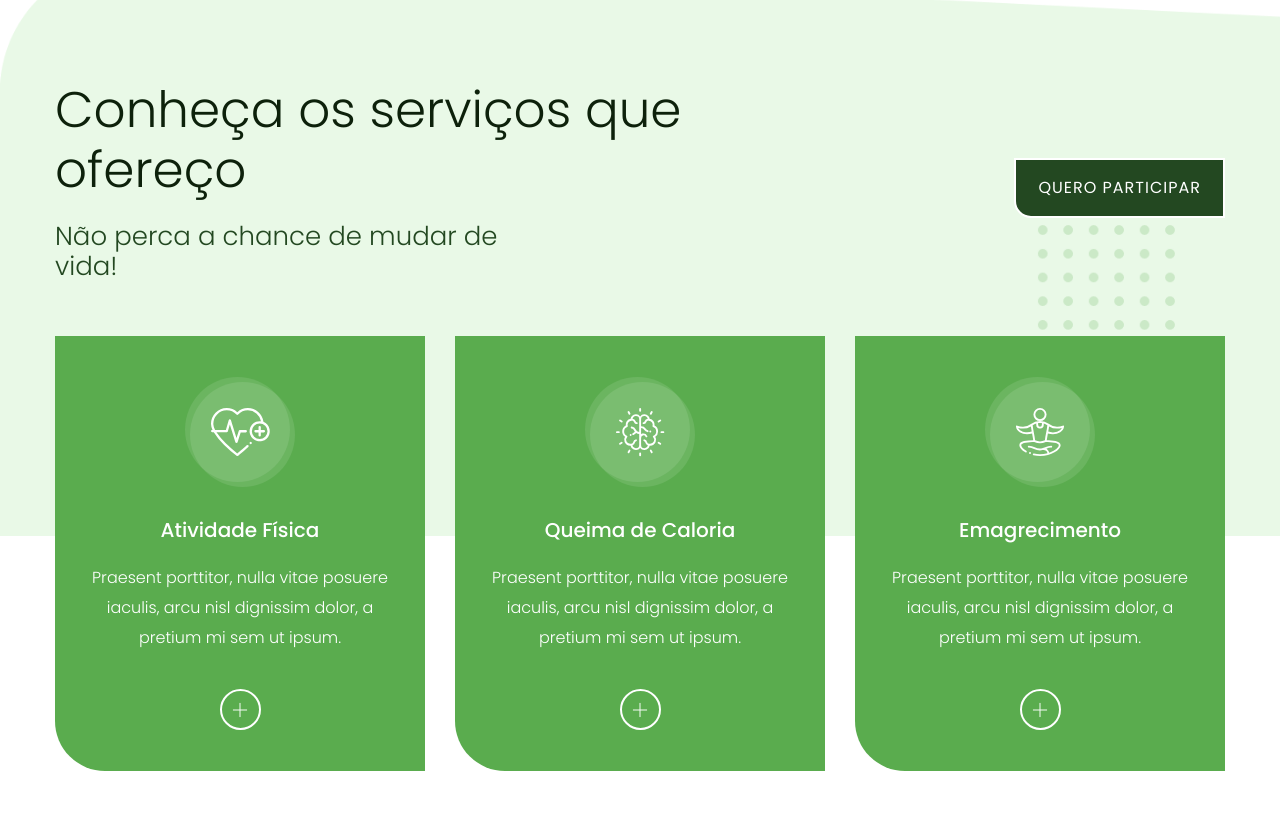
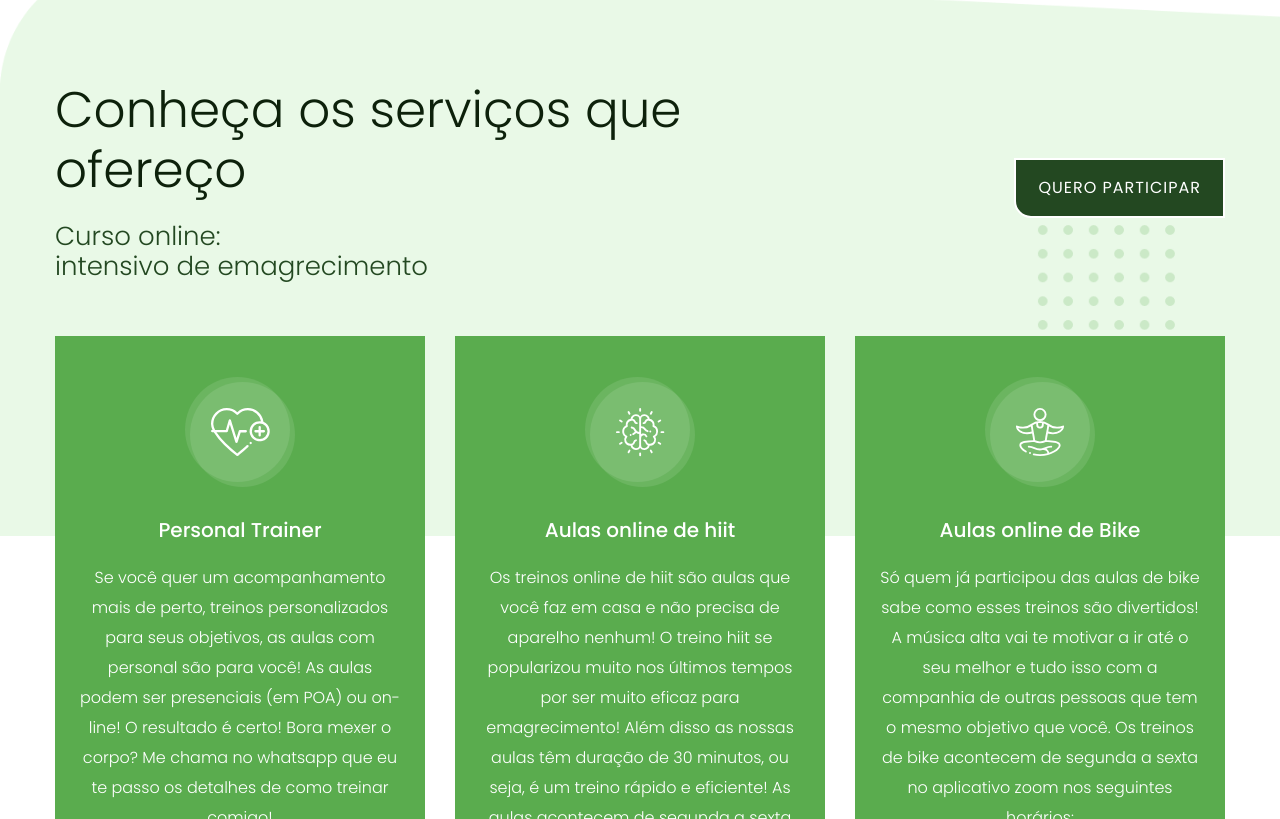
Before and after one commit to NathanCaprio/marcia, a plain HTML site: page index.html in a window 1280 px wide. Shown: the part 1981-2800 px from the top of the page. Drawn offline with Linux system fonts and the light colour scheme.

Commit message:
atualizando

```diff
--- a/index.html
+++ b/index.html
@@ -213,7 +213,7 @@
                 <div class="col-xl-7 col-lg-9 col-md-8">
                     <div class="wantToWork-caption wantToWork-caption2">
                         <h2>Conheça os serviços que <br>ofereço</h2>
-                        <p>Não perca a chance de mudar de<br> vida!</p>
+                        <p>Curso online:<br> intensivo de emagrecimento</p>
                     </div>
                 </div>
                 <div class="col-xl-2 col-lg-3 col-md-4">
@@ -233,9 +233,12 @@
                         <img src="assets/img/icon/services1.svg" alt="">
                     </div>
                     <div class="cat-cap">
-                        <h5><a href="https://www.instagram.com/mgralha/?hl=pt-br">Atividade Física</a></h5>
-                        <p>Praesent porttitor, nulla vitae  posuere iaculis, arcu nisl dignissim dolor, a pretium mi  sem ut ipsum.</p>
-                        <a href="https://www.instagram.com/mgralha/?hl=pt-br" class="plus-btn"><i class="ti-plus"></i></a>
+                        <h5><a href="https://www.instagram.com/mgralha/?hl=pt-br">Personal Trainer</a></h5>
+                        <p>Se você quer um acompanhamento mais de perto, treinos personalizados para seus objetivos, as aulas com personal são para você! As aulas podem ser presenciais (em POA) ou on-line! O resultado é certo!
+
+                            Bora mexer o corpo? Me chama no whatsapp que eu te passo os detalhes de como treinar comigo!</p>
+                            <br><br><br><br><br><br><br><br><br><br><br><br><br><br><br><br><br><br><br><br>
+                        <a href="https://api.whatsapp.com/send?phone=5551984215529&text=Ol%C3%A1%2C%20M%C3%A1rcia%20Gralha%20tudo%20bem%3F%20Eu%20vim%20atr%C3%A1ves%20do%20site%20e%20tenho%20interesse%20em..." class="plus-btn"><i class="fab fa-whatsapp"></i></a>
                     </div>
                 </div>
             </div>
@@ -245,10 +248,11 @@
                         <img src="assets/img/icon/services2.svg" alt="">
                     </div>
                     <div class="cat-cap">
-                        <h5><a href="https://www.instagram.com/mgralha/?hl=pt-br">Queima de Caloria</a></h5>
-                        <p>Praesent porttitor, nulla vitae  posuere iaculis, arcu nisl dignissim dolor, a pretium mi  sem ut ipsum.</p>
-                        <a href="https://www.instagram.com/mgralha/?hl=pt-br" class="plus-btn"><i class="ti-plus"></i></a>
-                    </div>
+                        <h5><a href="https://www.instagram.com/mgralha/?hl=pt-br">Aulas online de hiit</a></h5>
+                        <p>Os treinos online de hiit são aulas que você faz em casa e não precisa de aparelho nenhum! O treino hiit se popularizou muito nos últimos tempos por ser muito eficaz para emagrecimento! Além disso as nossas aulas têm duração de 30 minutos, ou seja, é um treino rápido e eficiente!  As aulas acontecem de segunda a sexta pelo aplicativo zoom, nos seguintes horários:
+                            <br>Seg, Quarta e Sexta as 18h30 <br>Terça e quinta as: 10h30 <br>Bora queimar calorias? Me chama no whatsapp que eu te passo os detalhes de como participar desse grupo.   </p>
+                            <br><br><br><br><br><br>
+                        <a href="https://api.whatsapp.com/send?phone=5551984215529&text=Ol%C3%A1%2C%20M%C3%A1rcia%20Gralha%20tudo%20bem%3F%20Eu%20vim%20atr%C3%A1ves%20do%20site%20e%20tenho%20interesse%20em..." class="plus-btn"><i class="fab fa-whatsapp"></i></a>                    </div>
                 </div>
             </div>
             <div class="col-lg-4 col-md-6 col-sm-6">
@@ -257,10 +261,10 @@
                         <img src="assets/img/icon/services3.svg" alt="">
                     </div>
                     <div class="cat-cap">
-                        <h5><a href="https://www.instagram.com/mgralha/?hl=pt-br">Emagrecimento</a></h5>
-                        <p>Praesent porttitor, nulla vitae  posuere iaculis, arcu nisl dignissim dolor, a pretium mi  sem ut ipsum.</p>
-                        <a href="https://www.instagram.com/mgralha/?hl=pt-br" class="plus-btn"><i class="ti-plus"></i></a>
-                    </div>
+                        <h5><a href="https://www.instagram.com/mgralha/?hl=pt-br">Aulas online de Bike</a></h5>
+                        <p>Só quem já participou das aulas de bike sabe como esses treinos são divertidos! A música alta vai te motivar a ir até o seu melhor e tudo isso com a companhia de outras pessoas que tem o mesmo objetivo que você. Os treinos de bike acontecem de segunda a sexta no aplicativo zoom nos seguintes horários: <br>
+                            Segunda, quarta e sexta 12h30 <br>Terças e quintas as 8h <br>Bora queimar calorias? Me chama no whatsapp que eu te passo os detalhes de como participar desse grupo. <br>Requisitos para a aula: Ter uma bicicleta ergometrica, mas se não tiver não tem problema pois te passarei o contato da empresa que trabalha com o alguel de bikes! </p>
+                        <a href="https://api.whatsapp.com/send?phone=5551984215529&text=Ol%C3%A1%2C%20M%C3%A1rcia%20Gralha%20tudo%20bem%3F%20Eu%20vim%20atr%C3%A1ves%20do%20site%20e%20tenho%20interesse%20em..." class="plus-btn"><i class="fab fa-whatsapp"></i></a>                    </div>
                 </div>
             </div>
         </div>
@@ -268,13 +272,18 @@
 </div>
 <!-- Services Area End -->
 <!--? Testimonial Area Start -->
+
+
 <section class="testimonial-area testimonial-padding fix">
+
+
     <div class="container">
         <div class="row align-items-center justify-content-center">
             <div class=" col-lg-9">
                 <div class="about-caption">
                     <!-- Testimonial Start -->
                     <div class="h1-testimonial-active dot-style">
+
                         <!-- Single Testimonial -->
                         <div class="single-testimonial position-relative">
                             <div class="testimonial-caption">
@@ -319,7 +328,7 @@
 <!--? Testimonial Area End -->
 <!--? video_start -->
 <div class="container">
-    <div class="video-area section-bg2 d-flex align-items-center"  data-background="imagens/thumb.jpg" style="height: 800px;">
+    <div class="video-area section-bg2 d-flex align-items-center"  data-background="imagens/thumb.jpg" style="height: 1000px;">
         <div class="video-wrap position-relative">
             <div class="video-icon" >
                 <a class="popup-video btn-icon" href="videos/video1.mp4"><i class="fas fa-play"></i></a>
@@ -448,6 +457,7 @@ Blog Area End -->
                             <div class="footer-social mt-50">
                                 <a href="https://www.instagram.com/mgralha/?hl=pt-br"><i class="fab fa-instagram" ></i></a>
                                 <a href="https://www.facebook.com/marcia.gralha"><i class="fab fa-facebook-f"></i></a>
+                                <a href="https://api.whatsapp.com/send?phone=5551984215529&text=Ol%C3%A1%2C%20M%C3%A1rcia%20Gralha%20tudo%20bem%3F%20Eu%20vim%20atr%C3%A1ves%20do%20site%20e%20tenho%20interesse%20em..."> <i class="fab fa-whatsapp"></i></a>
 
                             </div>
                         </div>
@@ -461,7 +471,7 @@ Blog Area End -->
                             <div class="footer-form">
                                 <div id="mc_embed_signup">
                                     <form target="_blank" action="https://spondonit.us12.list-manage.com/subscribe/post?u=1462626880ade1ac87bd9c93a&amp;id=92a4423d01" method="get" class="subscribe_form relative mail_part" novalidate="true">
-                                        <input type="email" name="EMAIL" id="newsletter-form-email" placeholder=" Digite seu Email " class="placeholder hide-on-focus" onfocus="this.placeholder = ''" onblur="this.placeholder = 'Enter your email'">
+                                        <input type="email" name="EMAIL" id="newsletter-form-email" placeholder=" Digite seu Email " class="placeholder hide-on-focus" onfocus="this.placeholder = ''" onblur="this.placeholder = 'Insire seu email'">
                                         <div class="form-icon">
                                             <button type="submit" name="submit" id="newsletter-submit" class="email_icon newsletter-submit button-contactForm">
                                                 Inscreva-se
```
